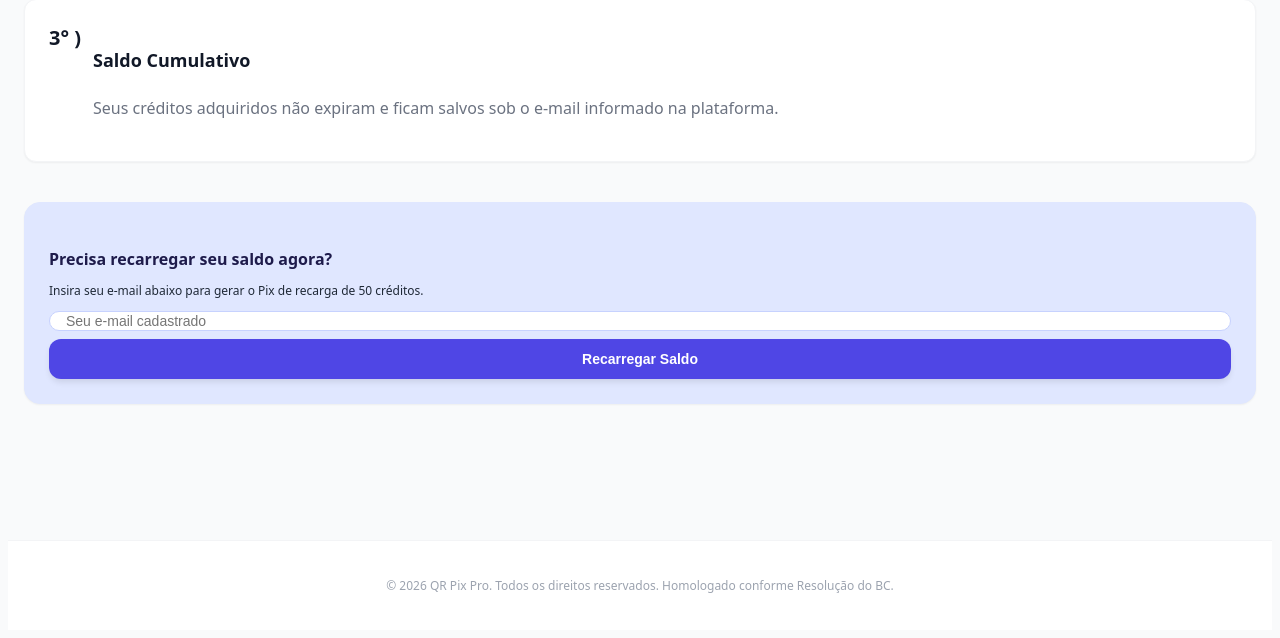
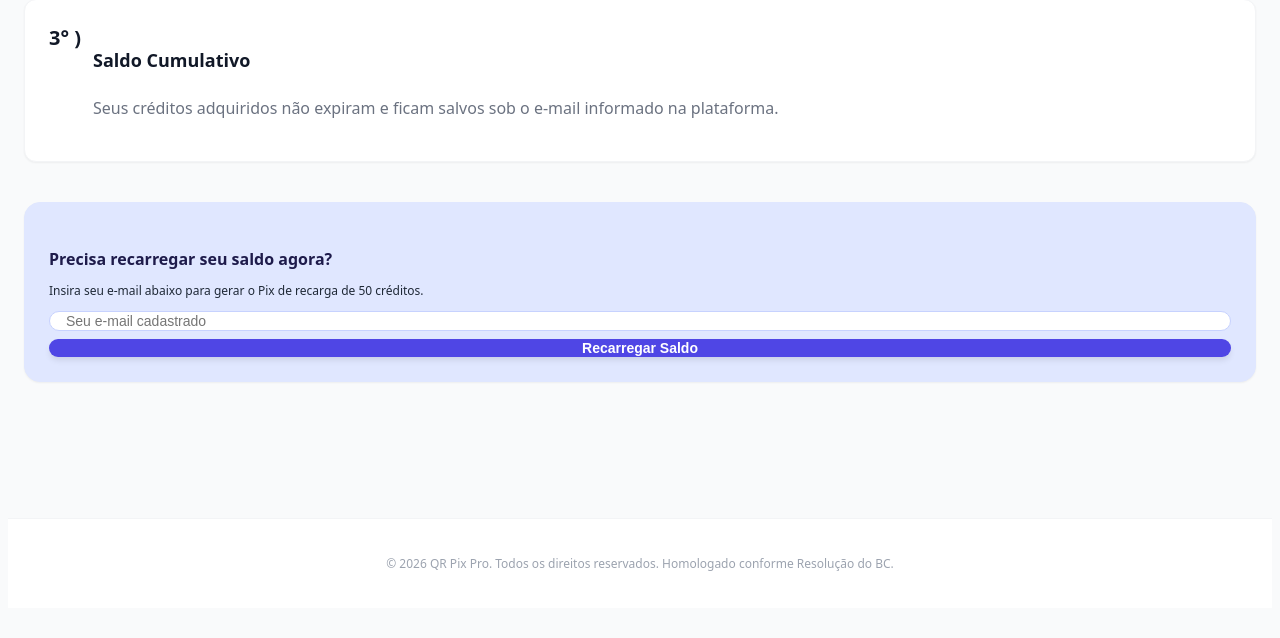
Before and after one commit to Clever1404/meu-projeto-qrcode, a FastAPI app: page / in a window 1280 px wide. Shown: the part 1300-1938 px from the top of the page. After the commit the page ends 1871 px from the top, so only its background shows below. Run offline with FastAPI, Linux system fonts and the light colour scheme; data that the repository does not hold is empty.

Commit message:
Add files via upload

```diff
--- a/templates/index.html
+++ b/templates/index.html
@@ -355,14 +355,14 @@
                 </div>
             </div>
 
-            <!-- Formulário Adicional de Recarga Direta -->
+            <!-- Formulário Adicional de Recarga Padronizado e Alinhado na Altura -->
             <div class="bg-indigo-50 rounded-2xl p-6 max-w-lg mx-auto text-left border border-indigo-100 shadow-sm">
                 <h4 class="font-extrabold text-base text-indigo-950 mb-1">Precisa recarregar seu saldo agora?</h4>
                 <p class="text-indigo-800 text-xs mb-3">Insira seu e-mail abaixo para gerar o Pix de recarga de 50 créditos.</p>
 
                 <form action="/comprar-creditos" method="post" class="flex sm:Spectrum-flex-row" style="flex-direction:column; gap:0.5rem;">
-                    <input type="email" name="email_compra" placeholder="Seu e-mail cadastrado" required class="flex-1 px-4 py-2.5 bg-white border border-indigo-200 rounded-xl text-sm">
-                    <button type="submit" class="bg-indigo-600 hover:bg-indigo-700 text-white font-bold px-6 py-3 rounded-xl text-sm shadow-md whitespace-nowrap transition">
+                    <input type="email" name="email_compra" placeholder="Seu e-mail cadastrado" required class="flex-1 px-4 py-2.5 bg-white border border-indigo-200 rounded-xl text-sm box-border">
+                    <button type="submit" class="bg-indigo-600 hover:bg-indigo-700 text-white font-bold px-6 py-2.5 rounded-xl text-sm shadow-md whitespace-nowrap transition">
                         Recarregar Saldo
                     </button>
                 </form>
```
